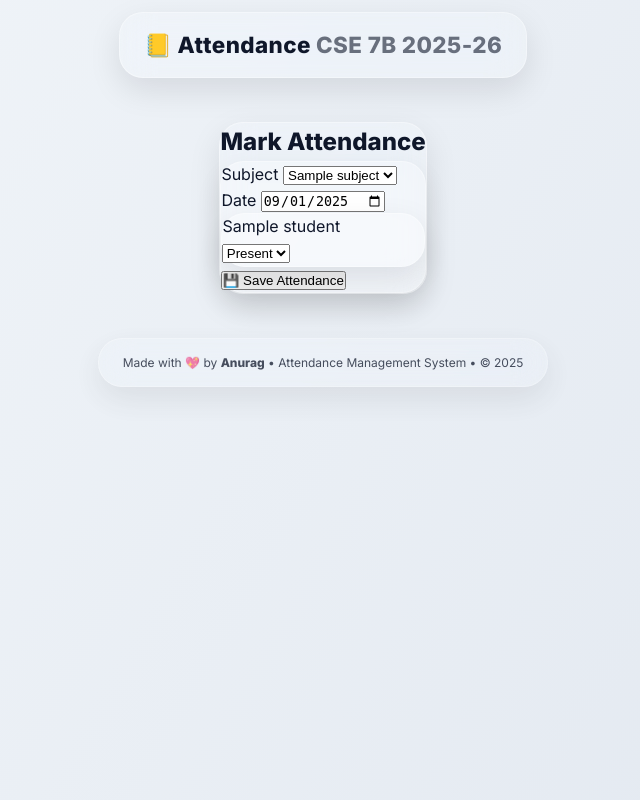
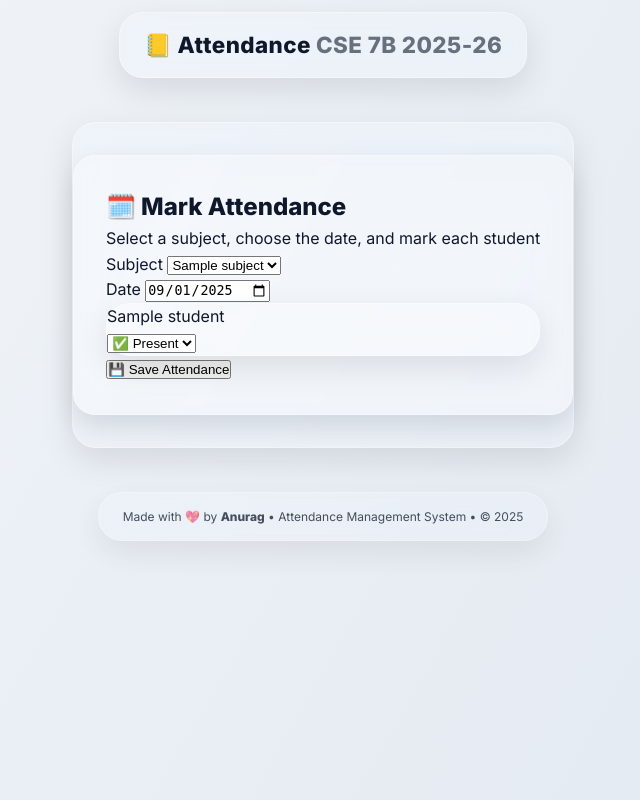
Before and after one commit to Anurag-M1/Personal-Attendence-System, a Flask app: page /mark_attendance in a window 1280 px wide. Shown: the whole page, without its empty margins (317-957 px from the left). Run offline with Flask 3, Linux system fonts and the light colour scheme; a database or web service that is not in the repository returns one stand-in record (values such as "Sample title"); some libraries are stand-ins or nearby versions.

Commit message:
Update mark_attendance.html

```diff
--- a/templates/mark_attendance.html
+++ b/templates/mark_attendance.html
@@ -1,9 +1,11 @@
 {% extends "base.html" %}
 
 {% block content %}
-  <h2 class="title">Mark Attendance</h2>
+  <div class="student-card">
+    <h2 class="title">🗓️ Mark Attendance</h2>
+    <p class="muted">Select a subject, choose the date, and mark each student</p>
 
-  <form method="post" class="form glass">
+    <form method="post" class="form">
       <!-- Subject & Date Row -->
       <div class="row">
         <div class="col">
@@ -27,8 +29,8 @@
             <div class="list-name">{{ student[1] }}</div>
             <div class="list-actions">
               <select class="input slim" name="student_{{ student[0] }}">
-              <option value="Present">Present</option>
-              <option value="Absent">Absent</option>
+                <option value="Present">✅ Present</option>
+                <option value="Absent">❌ Absent</option>
               </select>
             </div>
           </div>
@@ -38,4 +40,5 @@
       <!-- Submit Button -->
       <button class="btn" type="submit">💾 Save Attendance</button>
     </form>
+  </div>
 {% endblock %}
```
Lines whose indentation alone changed are shown as unchanged.
